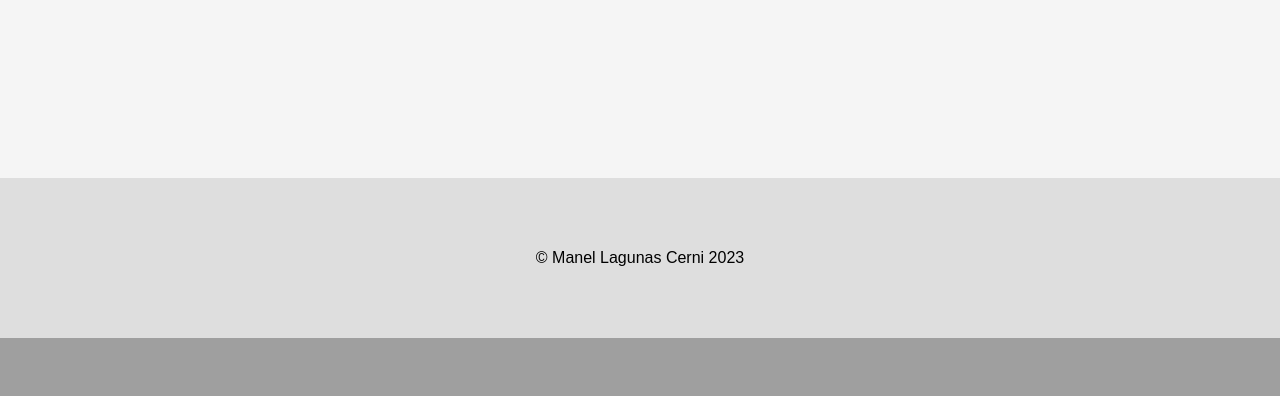
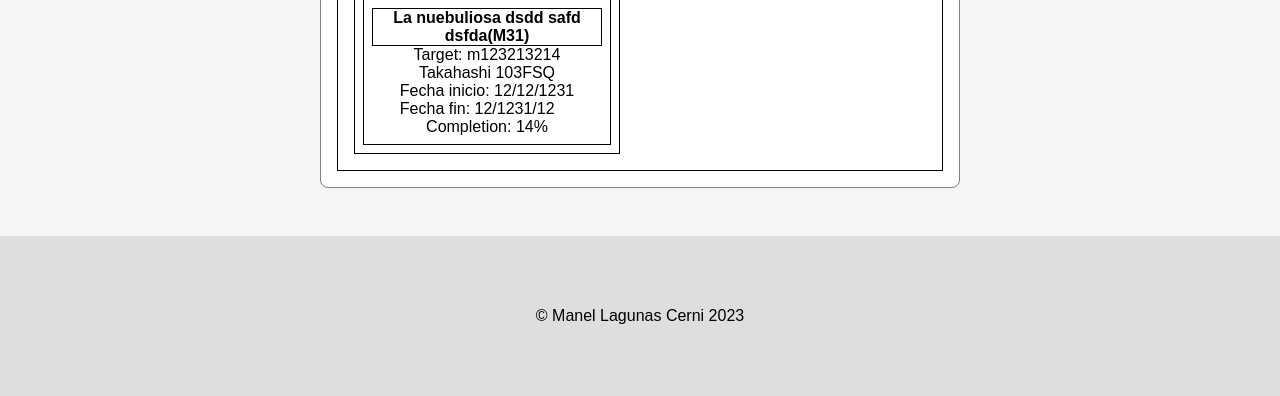
Before and after one commit to mlc1503/proyectoOARA, a PHP site: page /tuTab.html in a window 1280 px wide. Shown: the part 942-1338 px from the top of the page. Before the commit the page ends 1280 px from the top, so only its background shows below. Run offline with PHP 8.4, Linux system fonts and the light colour scheme; some libraries are stand-ins or nearby versions.

Commit message:
empezamos la tab de observaciones

```diff
--- a/Views/styles/tuTabStyles.css
+++ b/Views/styles/tuTabStyles.css
@@ -15,8 +15,9 @@ body{
     }
 
     #mainContent{
-        height: 70vh;
+        height: fit-content;
         padding-top: 1em;
+        padding-bottom: 3em;
     }
         #tableOfContents{
             display: flex;
@@ -79,6 +80,55 @@ body{
                     background-image: url(../../Resources/defaultUser.png);
                     background-size: contain;
                 }
+            #observations>*{
+                width: 100%;
+                border: 1px solid;
+            }
+            .obsTitle{
+                display: flex;
+                justify-content: center;
+                align-items: center;
+            }
+
+            .observationGrid{
+                display: grid;
+                padding: 1em;
+                /* todo */
+            }
+
+                .card{
+                    border: 1px solid;
+                    padding: 0.5em;
+                    width: calc(250px + 1em);
+                    height: fit-content;
+                    justify-content: center;
+                    align-items: center;
+                }
+                    .obsCardImageDiv{
+                        display: flex;
+                        justify-content: center;
+                        align-items: center;
+                    }
+                        .obsCardImage{
+                            height: 250px;
+                            background-size: cover;
+                        }
+                    .obsCardDesc{
+                        border: 1px solid;
+                        padding: 0.5em;
+                        height: auto;
+                    }
+                    .obsCardDesc>div{
+                        display: flex;
+                        align-items: center;
+                        justify-content: center;
+                    }
+                        .obsTitle>p{
+                            width: 100%;
+                            border: 1px solid;
+                            text-align: center;
+                            font-weight: bold;
+                        }
 
     #footer{
         width: 100%;
--- a/Views/tuTab.html
+++ b/Views/tuTab.html
@@ -93,18 +93,43 @@
 
             <div id="observations">
 
-                no tienes observaciones hechas <button onclick="createObservation()">crear una</button>&nbsp;
+                <div class="obsTitle">
+                    <!-- no tienes observaciones hechas <button onclick="createObservation()">crear una</button> -->
+                    <h3>Tus Observaciones</h3>
+                </div>
 
-                <div class="card" style="width: 20%; height: fit-content; justify-content: center; align-items: center; padding: 1em;">
-                    <div class="obsTitle" style=" margin-bottom: 1em;">TITULO:titulo</div>
-                    <div class="image" style="height: 25vh; width: auto; margin-bottom: 1em;">imagenenenene</div>
-                    <div class="obsDesc" style="height: auto;">
-                        <div class="obsTarget">Target........gfdadgf</div>
-                        <div class="obsTelescope">Telescope........28794321</div>
-                        <div class="obsDate">Date.....+´ç++``+-.,-</div>
-                        <div class="obsCompletion">Completion.....!¡"·$%&/$·$</div>
+
+                <div class="observationGrid">
+                    <div id="obsCard0" class="card" onclick="obsDetails(0)">
+                        <div class="obsCardImageDiv">
+                            <img class="obsCardImage" src="../Resources/m31_cut.jpg">
+                        </div>
+                        <div class="obsCardDesc">
+                            <div class="obsTitle">
+                                <p>La nuebuliosa dsdd safd dsfda(M31)</p>
+                            </div>
+                            <div class="obsTarget">
+                                <p>Target: m123213214</p>
+                            </div>
+                            <div class="obsTelescope">
+                                <p>Takahashi 103FSQ</p>
+                            </div>
+                            <div class="obsDate">
+                                <p>
+                                    Fecha inicio: 12/12/1231
+                                    <br>
+                                    Fecha fin: 12/1231/12
+                                </p>
+                            </div>
+                            <div class="obsCompletion">
+                                <p>
+                                    Completion: 14%
+                                </p>
+                            </div>
+                        </div>
                     </div>
                 </div>
+
             </div>
 
             <div id="publications">
--- a/Views/tuTab.js
+++ b/Views/tuTab.js
@@ -1,5 +1,5 @@
 $(function(){
-    tabShown(0);
+    tabShown(2);
 })
 
 function tabShown(tabID){
```
Also changed, not shown: Resources/m31_cut.jpg (added).
